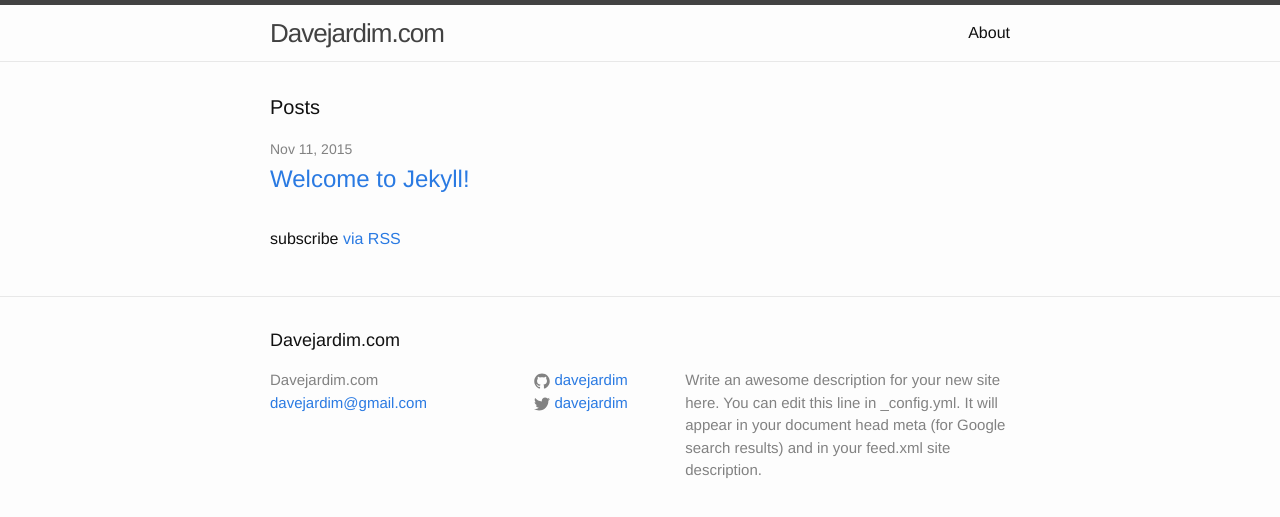
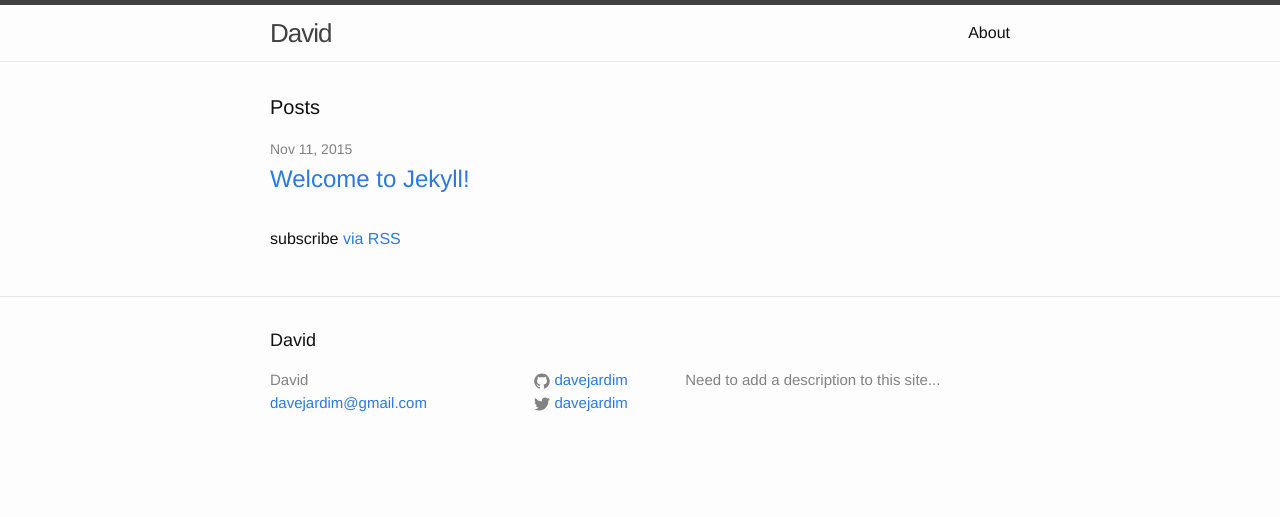
Before and after one commit to davejardim/davejardim.github.io, a Jekyll site: the page built from index.html, in a window 1280 px wide. Shown: the top 517 px of the page. Built offline with Jekyll 4.4.1, drawn with Linux system fonts in a browser that asks for light colours.

Commit message:
Updated description
need to add description to this site

```diff
--- a/_config.yml
+++ b/_config.yml
@@ -1,11 +1,9 @@
 # Site settings
-title: Davejardim.com
+title: David
 email: davejardim@gmail.com
 description: > # this means to ignore newlines until "baseurl:"
-  Write an awesome description for your new site here. You can edit this
-  line in _config.yml. It will appear in your document head meta (for
-  Google search results) and in your feed.xml site description.
-baseurl: "" # the subpath of your site, e.g. /blog/
+  Need to add a description to this site...
+baseurl: "/sample/" # the subpath of your site, e.g. /blog/
 url: "http://yourdomain.com" # the base hostname & protocol for your site
 twitter_username: davejardim
 github_username:  davejardim
```
